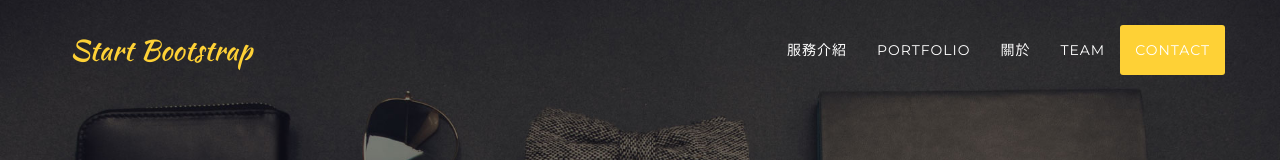
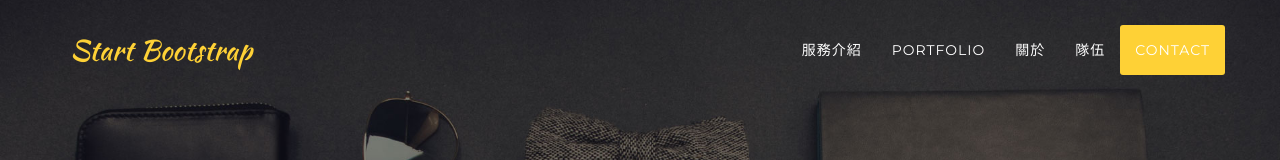
Before and after one commit to willyou/infopower, a plain HTML site: page infopower-webapp/index.html in a window 1280 px wide. Shown: the top 160 px of the page. Drawn offline with nearby package versions, Linux system fonts and the light colour scheme; a web font is replaced by a local one.

Commit message:
change team words

```diff
--- a/infopower-webapp/index.html
+++ b/infopower-webapp/index.html
@@ -65,7 +65,7 @@
                         <a class="page-scroll" href="#about">關於</a>
                     </li>
                     <li>
-                        <a class="page-scroll" href="#team">Team</a>
+                        <a class="page-scroll" href="#team">隊伍</a>
                     </li>
                     <li>
                         <a class="page-scroll" href="#contact">Contact</a>
```
